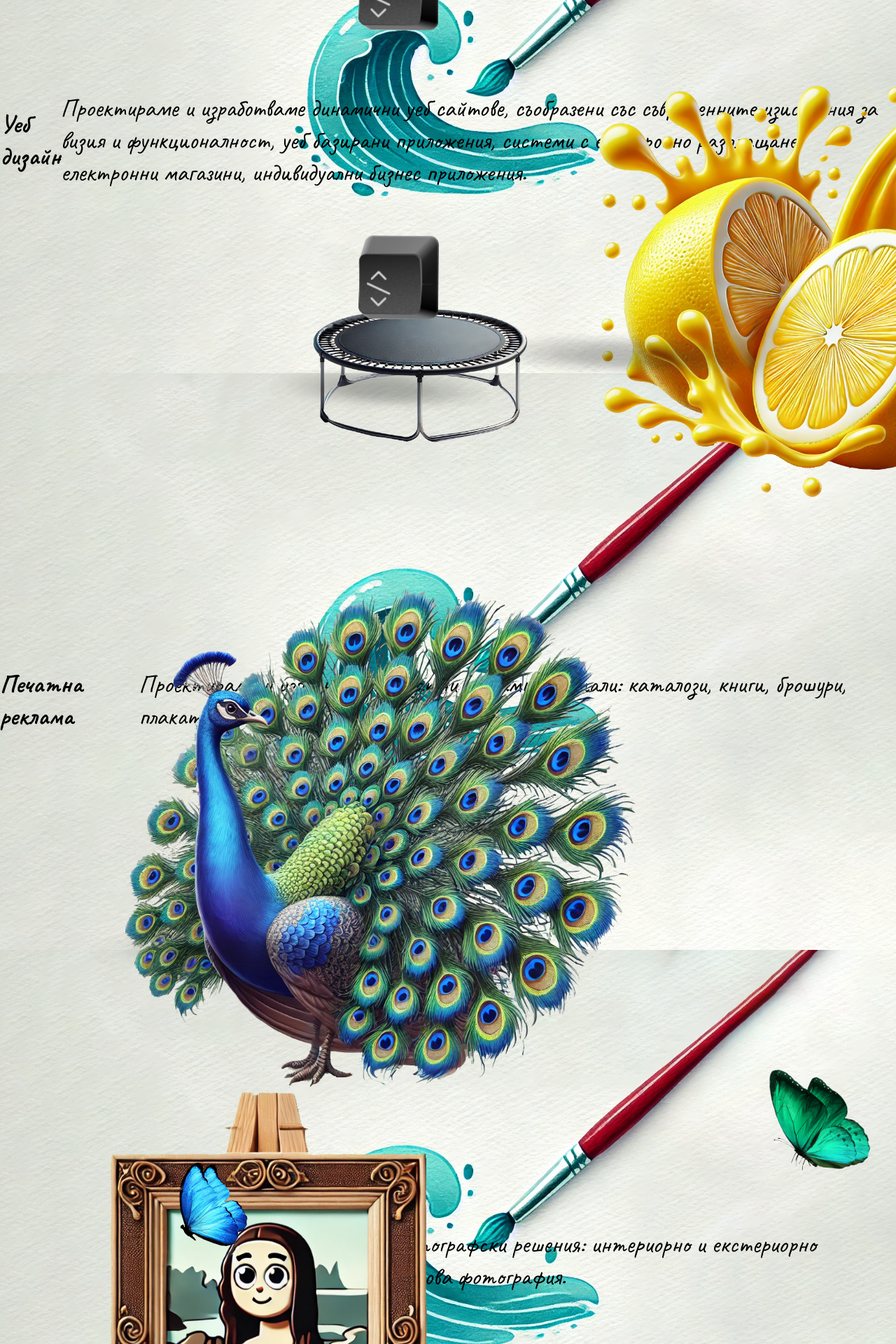
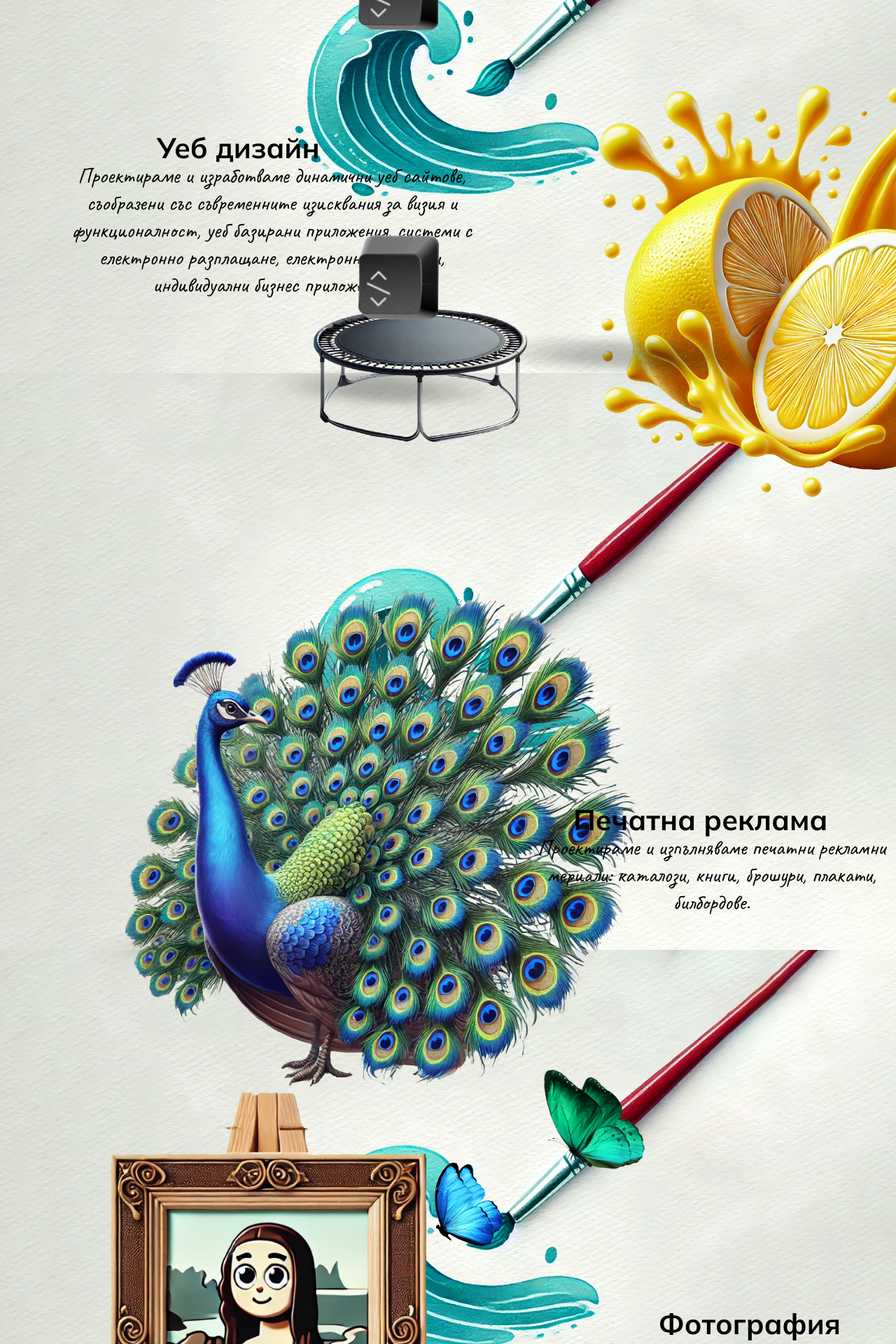
Before and after one commit to lyubomir2712/VTUstudio, a React (Vite) app in the folder VTUstudio/: page / in a window 1280 px wide. Shown: the part 1000-2920 px from the top of the page at 70% size. Built offline with nearby package versions, Linux system fonts and the light colour scheme.

Commit message:
put all text in places, added new font also

```diff
--- a/VTUstudio/index.html
+++ b/VTUstudio/index.html
@@ -9,6 +9,11 @@
     <link rel="preconnect" href="https://fonts.googleapis.com">
     <link rel="preconnect" href="https://fonts.gstatic.com" crossorigin>
     <link href="https://fonts.googleapis.com/css2?family=Caveat:wght@400..700&display=swap" rel="stylesheet">
+
+    <link rel="preconnect" href="https://fonts.googleapis.com">
+    <link rel="preconnect" href="https://fonts.gstatic.com" crossorigin>
+    <link href="https://fonts.googleapis.com/css2?family=Caveat:wght@400..700&family=Mulish:ital,wght@0,200..1000;1,200..1000&family=Roboto:ital,wght@0,100;0,300;0,400;0,500;0,700;0,900;1,100;1,300;1,400;1,500;1,700;1,900&display=swap" rel="stylesheet">
+
   </head>
   <body>
     <div id="root"></div>
--- a/VTUstudio/src/Components/Main/Main.jsx
+++ b/VTUstudio/src/Components/Main/Main.jsx
@@ -76,7 +76,7 @@ export default function Main() {
                         // ref={ref}
                         initial={{y: '21.8rem'}}
                         animate={inView && scrollDirection === 'up' ? { y: '-26.5rem' } : {}}
-                        transition={{duration: 0.3, ease: 'easeOut'}}
+                        transition={{duration: 0.4, ease: 'easeOut'}}
                         style={{
                             backgroundColor: 'none',
                             margin: '0 auto',
--- a/VTUstudio/src/Components/SectionFive/SectionFive.css
+++ b/VTUstudio/src/Components/SectionFive/SectionFive.css
@@ -13,11 +13,24 @@
     transform: rotate(-36deg);
 }
 
-
-
-
 .arrowContainer {
     position: absolute;
     top: 559%;
     left: 10%;
 }
+
+
+.sectionFive-header{
+    position: absolute;
+    top: 543%;
+    left: 71.7%;
+}
+
+.sectionFive-text{
+    text-align: center;
+    font-size: 1.3rem;
+    font-weight: 1;
+    position: absolute;
+    top: 550%;
+    left: 68%;
+}
--- a/VTUstudio/src/Components/SectionFive/SectionFive.jsx
+++ b/VTUstudio/src/Components/SectionFive/SectionFive.jsx
@@ -33,11 +33,11 @@ export default function SectionFive() {
             </motion.div>
 
 
-            <h3>Контакти</h3>
-            <p>
-                Адрес: Дряново, п.код: 5370,
-                ул."3-ти март" №12
-                тел.: 0889 77 80 80
+            <h3 className={"sectionFive-header"}>Контакти</h3>
+            <p className={"sectionFive-text"}>
+                Адрес: Дряново, п.код: 5370,<br/>
+                ул."3-ти март" №12<br/>
+                тел.: 0889 77 80 80<br/>
                 e-mail: studio@sevenstudio.net</p>
             {/*<Footer/>*/}
 
--- a/VTUstudio/src/Components/SectionFour/SectionFour.css
+++ b/VTUstudio/src/Components/SectionFour/SectionFour.css
@@ -16,4 +16,5 @@
     letter-spacing: 1.5rem;
     font-size: 5rem;
     left: 22.5%;
+    font-weight: 100;
 }
--- a/VTUstudio/src/Components/SectionOne/SectionOne.css
+++ b/VTUstudio/src/Components/SectionOne/SectionOne.css
@@ -57,3 +57,19 @@
     height: 10%;
     width: 25%;
 }
+
+
+.sectionOne-header{
+    position: absolute;
+    left: 17.5%;
+    top: 143%;
+    font-weight: bolder;
+}
+
+.sectionOne-text{
+    font-size: 1.3rem;
+    position: absolute;
+    left: 8%;
+    top: 150%;
+    text-align: center;
+}
--- a/VTUstudio/src/Components/SectionOne/SectionOne.jsx
+++ b/VTUstudio/src/Components/SectionOne/SectionOne.jsx
@@ -20,7 +20,7 @@ export default function SectionOne() {
                         ref={ref}
                         animate={inView ? { y: 0 } : {}}
                         initial={{y: '-30.5rem'}}
-                        transition={{duration: 1, ease: 'easeOut'}}
+                        transition={{duration: 0.5, ease: 'easeOut'}}
                         style={{
                             margin: '0 auto',
                         }}
@@ -49,7 +49,7 @@ export default function SectionOne() {
                         ref={ref}
                         initial={{x: '-45rem', y: 0}}  // Start off-screen to the left
                         animate={inView ? {x:0, y: 0 } : {}}  // Animate to the neutral position
-                        transition={{duration: 1, ease: 'easeOut'}}  // Smooth animation
+                        transition={{duration: 0.5, ease: 'easeOut'}}  // Smooth animation
                         style={{
                             margin: '0 auto', // Center the div horizontally within its parent
                             justifyContent: 'center',
@@ -59,11 +59,11 @@ export default function SectionOne() {
                 <img className={"trampoline"} src={TrampolineImg} alt="trampoline img"/>
             </motion.div>
 
-            <h3>Уеб дизайн</h3>
-            <p>
-                Проектираме и изработваме динамични уеб сайтове,
-                съобразени със съвременните изисквания за визия и функционалност,
-                уеб базирани приложения, системи с електронно разплащане, електронни магазини,
+            <h3 className={"sectionOne-header"}>Уеб дизайн</h3>
+            <p className={'sectionOne-text'}>
+                Проектираме и изработваме динамични уеб сайтове,<br/>
+                съобразени със съвременните изисквания за визия и<br/> функционалност,
+                уеб базирани приложения, системи с<br/> електронно разплащане, електронни магазини,<br/>
                 индивидуални бизнес приложения.</p>
 
             <img src={Shadow} alt="trampoline img" className={"trampolineShadowImg"}/>
--- a/VTUstudio/src/Components/SectionThree/SectionThree.css
+++ b/VTUstudio/src/Components/SectionThree/SectionThree.css
@@ -26,7 +26,7 @@
 
 .blueButterflyContainer{
     position: absolute;
-    left:20%;
+    left:40%;
     bottom: 10%;
     z-index: 999;
 }
@@ -43,3 +43,17 @@
     top: 385%;
     width: 30rem;
 }
+
+.sectionThree-header{
+    position: absolute;
+    top: 353%;
+    left: 73.5%;
+}
+
+.sectionThree-text{
+    text-align: center;
+    font-size: 1.3rem;
+    position: absolute;
+    top:360%;
+    left: 65%;
+}
--- a/VTUstudio/src/Components/SectionThree/SectionThree.jsx
+++ b/VTUstudio/src/Components/SectionThree/SectionThree.jsx
@@ -75,8 +75,8 @@ function SectionThree() {
 
 
 
-                <h3>Фотофрафия</h3>
-                <p>Професионални фотографски решения: интериорно и екстериорно заснемане, продуктова фотография.</p>
+                <h3 className={"sectionThree-header"}>Фотография</h3>
+                <p className={"sectionThree-text"}>Професионални фотографски решения: интериорно и<br/> екстериорно заснемане, продуктова фотография.</p>
                 <img className={"monaLisaShadow"} src={shadow} alt={"Mona Lisa shadow"}/>
         </section>
     )
--- a/VTUstudio/src/Components/SectionTwo/SectionTwo.css
+++ b/VTUstudio/src/Components/SectionTwo/SectionTwo.css
@@ -18,3 +18,18 @@ img.peacockImg{
     width: 40%;
     left: 10%;
 }
+
+.sectionTwo-header{
+    position: absolute;
+    top: 263%;
+    left: 64%;
+    font-weight: bolder;
+}
+
+.sectionTwo-text{
+    position: absolute;
+    top: 270%;
+    left:60%;
+    font-size: 1.3rem;
+    text-align: center;
+}
--- a/VTUstudio/src/Components/SectionTwo/SectionTwo.jsx
+++ b/VTUstudio/src/Components/SectionTwo/SectionTwo.jsx
@@ -28,8 +28,8 @@ export default function SectionTwo() {
             </motion.div>
 
 
-            <h3>Печатна реклама</h3>
-            <p>Проектираме и изпълняваме печатни рекламни мериали: каталози, книги, брошури, плакати, билбордове.</p>
+            <h3 className={"sectionTwo-header"}>Печатна реклама</h3>
+            <p className={"sectionTwo-text"}>Проектираме и изпълняваме печатни рекламни<br/> мериали: каталози, книги, брошури, плакати,<br/> билбордове.</p>
             <img src={shadowImg} className={"peacockShadow"} alt="shadow img"/>
         </section>
     )
--- a/VTUstudio/src/index.css
+++ b/VTUstudio/src/index.css
@@ -34,3 +34,9 @@ html, body{
 html::-webkit-scrollbar {
     display: none;
 }
+
+.sectionOne-header, .sectionTwo-header, .sectionThree-header, .sectionFour-header, .sectionFive-header {
+    font-size: 1.7rem;
+    font-family: 'Mulish', sans-serif;
+    font-weight: 700;
+}
```
